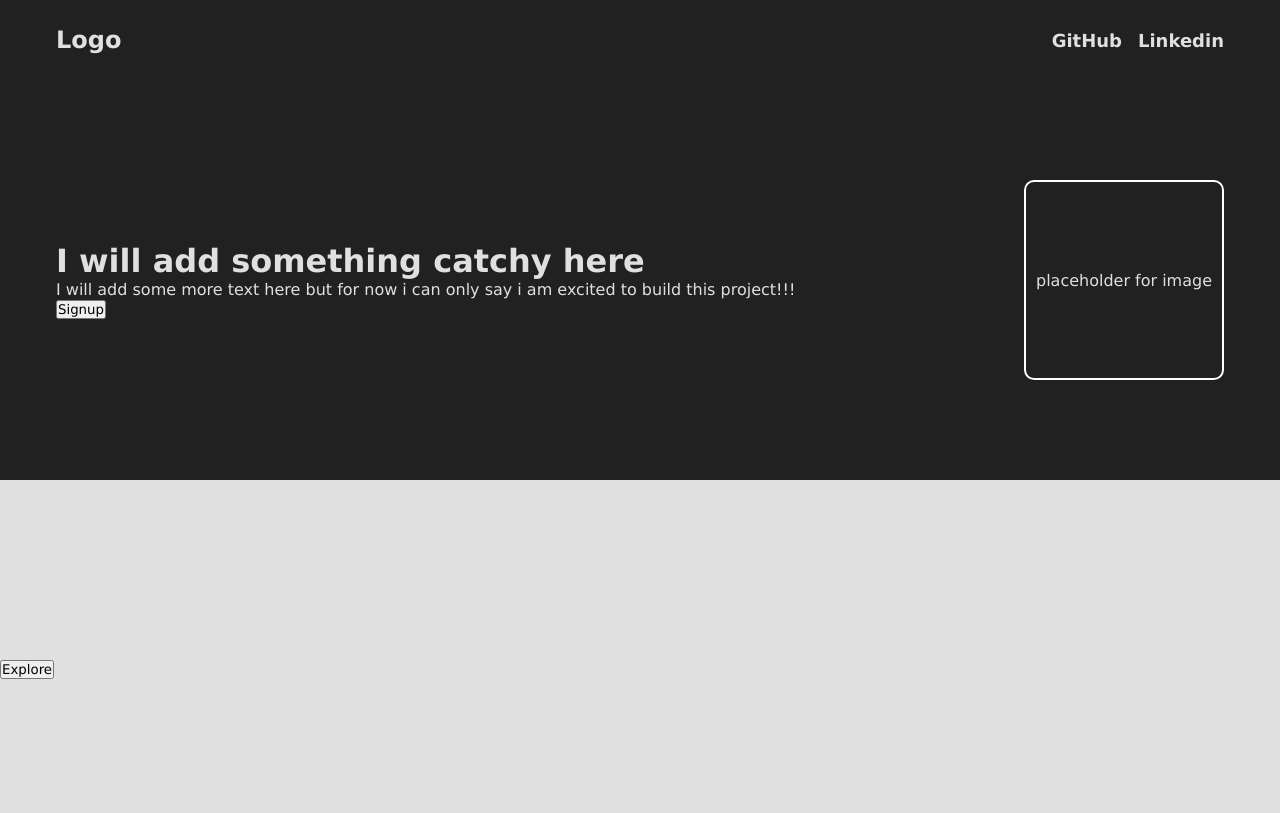
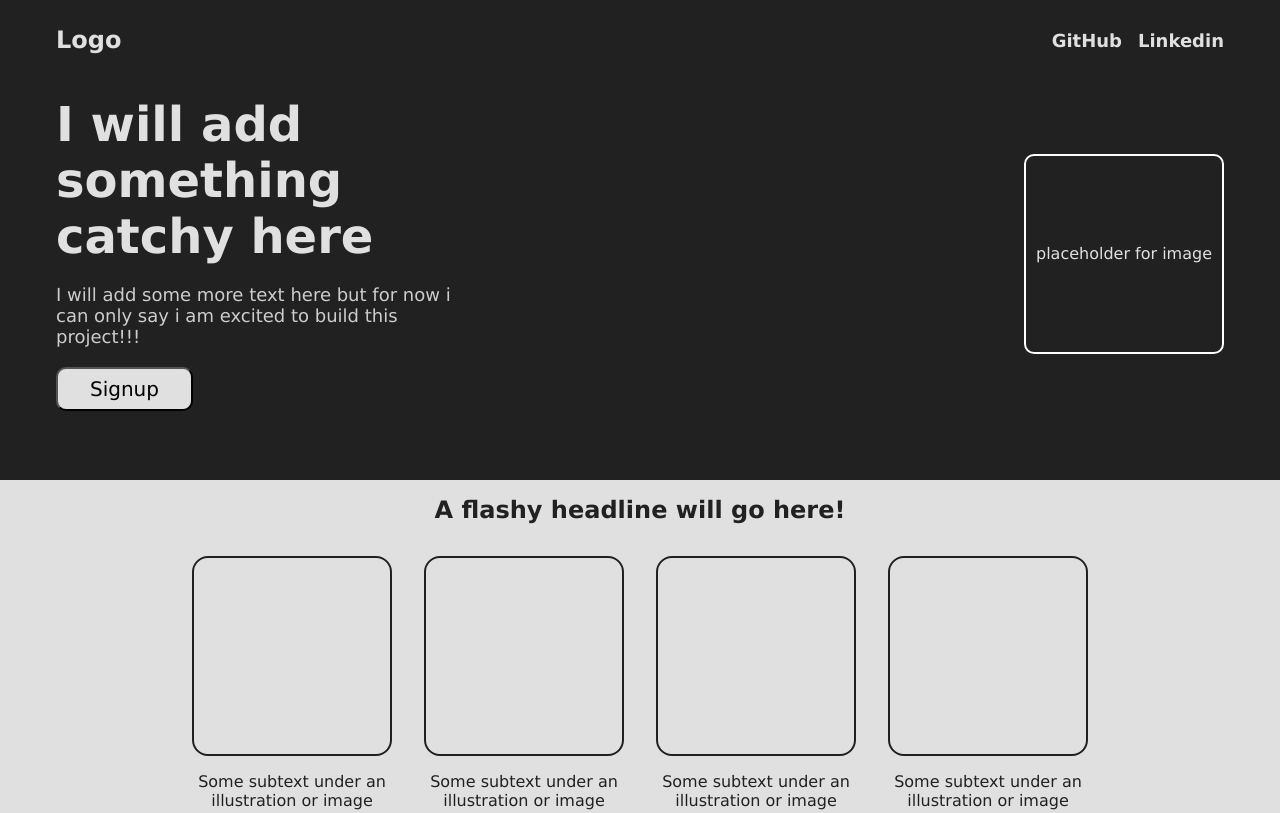
Before and after one commit to KshitijSinghSisodia/IC3, a plain HTML site: page index.html in a window 1280 px wide. Shown: the top 813 px of the page. Drawn offline with Linux system fonts and the light colour scheme.

Commit message:
Styled Section-one and quote-section

```diff
--- a/index.html
+++ b/index.html
@@ -37,9 +37,9 @@
         </div>
       </div>
     </header>
-    <section class="content">
-      <div class="container">
-        <h2>A flash headline will go here!</h2>
+    <section class="content-one">
+      <div class="container-one">
+        <h2 class="card-title">A flashy headline will go here!</h2>
         <div class="cards">
           <div class="card">
             <div class="box"></div>
--- a/styles.css
+++ b/styles.css
@@ -45,7 +45,8 @@ nav .container {
 
 .hero {
   background-color: #212121;
-  height: 400px;
+  min-height: 400px;
+  display: flex;
 }
 
 h1,
@@ -66,6 +67,7 @@ p {
   justify-content: center;
 }
 .hero > .container {
+  flex: 1;
   max-width: 1200px;
   height: 100%;
   margin: 0 auto;
@@ -73,4 +75,93 @@ p {
   align-items: center;
   justify-content: space-between;
   padding: 16px;
+  flex-wrap: wrap;
 }
+
+.phrase-signup {
+  display: flex;
+  flex-basis: 400px;
+  flex-direction: column;
+  gap: 20px;
+  align-items: flex-start;
+}
+
+.phrase-signup > h1 {
+  font-size: 48px;
+}
+.phrase-signup p {
+  font-size: 18px;
+  color: #cecdcd;
+}
+
+.signup {
+  padding: 8px 32px;
+  font-size: 20px;
+  border-radius: 10px;
+  background-color: #e0e0e0;
+}
+.content-one {
+  /* background-color: #212121; */
+  min-height: 400px;
+  display: flex;
+}
+
+.container-one {
+  flex: 1;
+  max-width: 1200px;
+  height: 100%;
+  margin: 0 auto;
+  display: flex;
+  flex-direction: column;
+  align-items: center;
+  justify-content: space-between;
+  padding: 16px;
+  flex-wrap: wrap;
+  gap: 32px;
+}
+
+.card-title {
+  color: #212121;
+}
+.cards {
+  display: flex;
+  gap: 32px;
+  flex-wrap: wrap;
+}
+
+.card {
+  width: 200px;
+  display: flex;
+  flex-direction: column;
+  align-items: center;
+  justify-content: center;
+  gap: 16px;
+}
+.box {
+  height: 200px;
+  width: 100%;
+  /* background-color: #cecdcd; */
+  border: 2px solid #212121;
+  border-radius: 1rem;
+}
+.card > p {
+  width: 100%;
+  text-align: center;
+  color: #212121;
+}
+.quote {
+  background-color: #212121;
+  min-height: 300px;
+  display: flex;
+  justify-content: center;
+  align-items: center;
+}
+
+.quote > .container {
+  flex: 1;
+  max-width: 1200px;
+  height: 300px;
+  display: flex;
+  align-items: center;
+  justify-content: center;
+}
```
